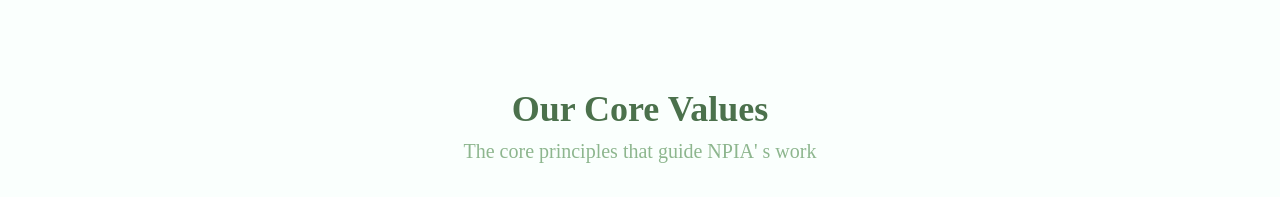
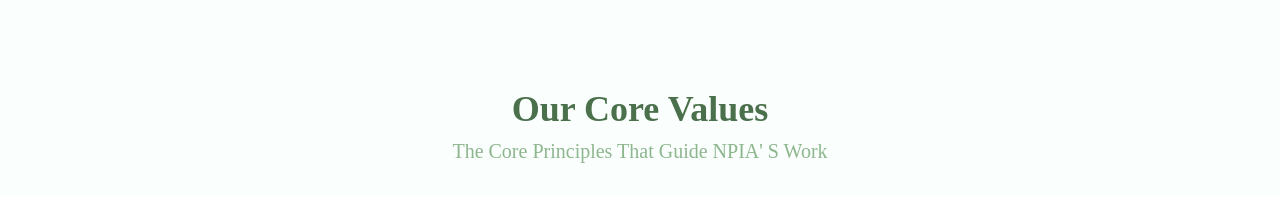
Before and after one commit to Nirvana-Paws-Initiative-Academy/NPIA, a Next.js app: page /about in a window 1280 px wide. Shown: the part 2600-2797 px from the top of the page. Built offline with nearby package versions, Linux system fonts and the light colour scheme; a web font is replaced by a local one.

Commit message:
some changes

```diff
--- a/app/about/page.tsx
+++ b/app/about/page.tsx
@@ -201,8 +201,8 @@ const page = () => {
       <section className="flex flex-col items-center justify-center min-h-screen w-full m-auto gap-8">
         <div className="flex items-center justify-center flex-col gap-2">
           <h2 className="text-[#4B714C] text-4xl font-bold">Our Core Values</h2>
-          <p className="text-[#8DB68E] text-xl font-medium">
-            The core principles that guide NPIA' s work
+          <p className="text-[#8DB68E] text-xl font-medium capitalize">
+            The core Principles that guide NPIA' s work
           </p>
         </div>
 
```
